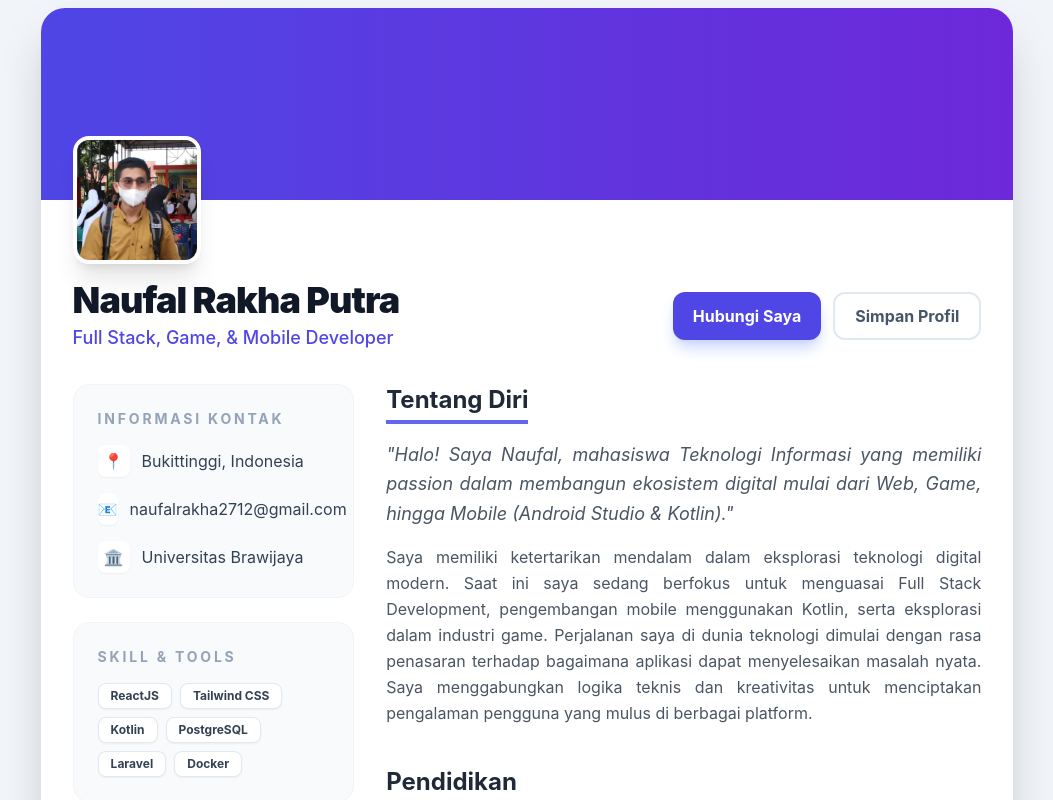
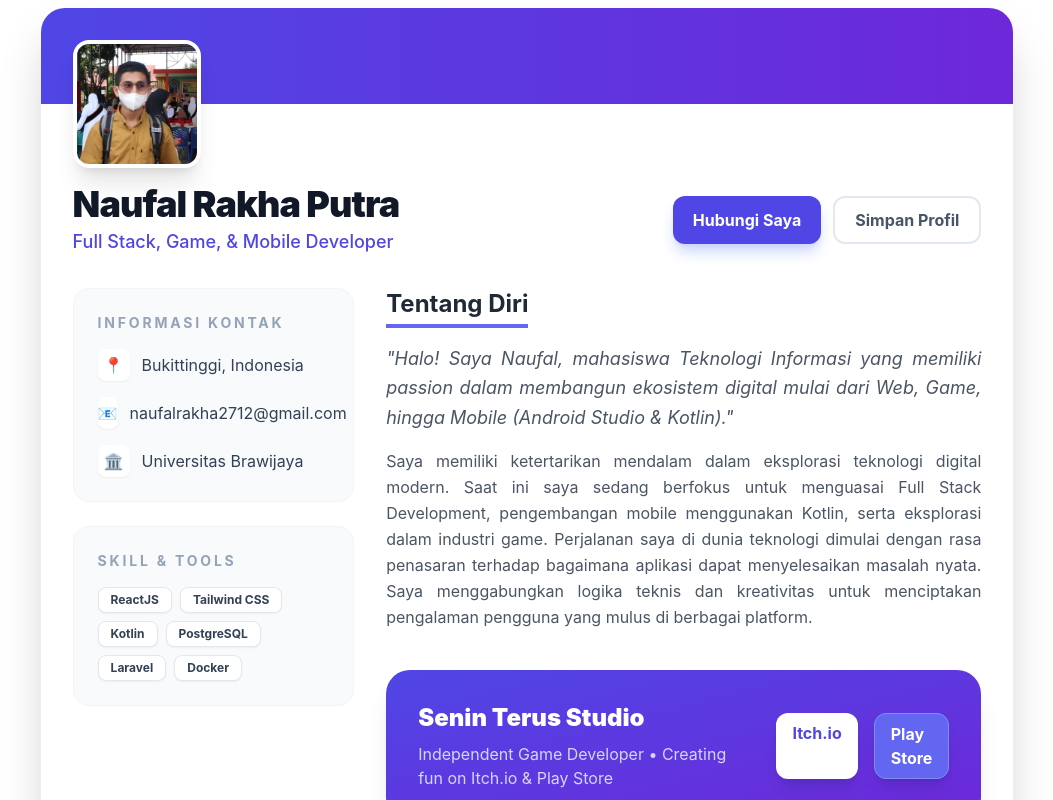
Before and after one commit to ShiKuro01/GroupProject4, a React (Create React App) app: page /naufal in a window 1280 px wide. Shown: the top 800 px of the page, without its empty margins (113-1166 px from the left). Built offline with nearby package versions, Linux system fonts and the light colour scheme.

Commit message:
final changes

```diff
--- a/src/myPages/naufalProfile.js
+++ b/src/myPages/naufalProfile.js
@@ -5,12 +5,12 @@ const NaufalProfile = () => {
   const skills = ['ReactJS', 'Tailwind CSS', 'Kotlin', 'PostgreSQL', 'Laravel', 'Docker'];
 
   return (
-    <div className="min-h-screen bg-slate-100 py-2 sm:px-6 lg:px-8">
+    <div className="min-h-screen bg-slate-20 py-2 sm:px-6 lg:px-8">
       {/* Container Utama */}
       <div className="max-w-[80%] mx-auto bg-white rounded-3xl shadow-2xl overflow-hidden">
 
         {/* Header / Banner Area */}
-        <div className="relative h-48 bg-gradient-to-r from-indigo-600 to-violet-700">
+        <div className="relative h-24 bg-gradient-to-r from-indigo-600 to-violet-700">
           <div className="absolute -bottom-16 left-8">
             <img
               className="h-32 w-32 object-cover rounded-2xl border-4 border-white shadow-xl bg-white"
@@ -83,6 +83,24 @@ const NaufalProfile = () => {
                 </p>
               </section>
 
+               {/* Game Studio Section */}
+              <section className="bg-gradient-to-br from-indigo-600 to-violet-700 p-8 rounded-3xl text-white shadow-xl">
+                <div className="flex flex-col md:flex-row justify-between items-center gap-6">
+                  <div>
+                    <h2 className="text-2xl font-black mb-2">Senin Terus Studio</h2>
+                    <p className="text-indigo-100 opacity-90">Independent Game Developer • Creating fun on Itch.io & Play Store</p>
+                  </div>
+                  <div className="flex gap-4">
+                    <a href="https://seninterus.itch.io" target="_blank" rel="noopener noreferrer" className="px-4 py-2 bg-white text-indigo-600 rounded-xl font-bold hover:bg-indigo-50 transition-colors shadow-lg">
+                      Itch.io
+                    </a>
+                    <a href="https://play.google.com/store/apps/dev?id=9004420762141640273" target="_blank" rel="noopener noreferrer" className="px-4 py-2 bg-indigo-500 text-white rounded-xl font-bold hover:bg-indigo-400 border border-indigo-400 transition-colors shadow-lg">
+                      Play Store
+                    </a>
+                  </div>
+                </div>
+              </section>
+
               {/* Pendidikan */}
               <section>
                 <h2 className="text-2xl font-bold text-gray-800 mb-4 border-b-4 border-indigo-500 w-fit pb-1">Pendidikan</h2>
```
